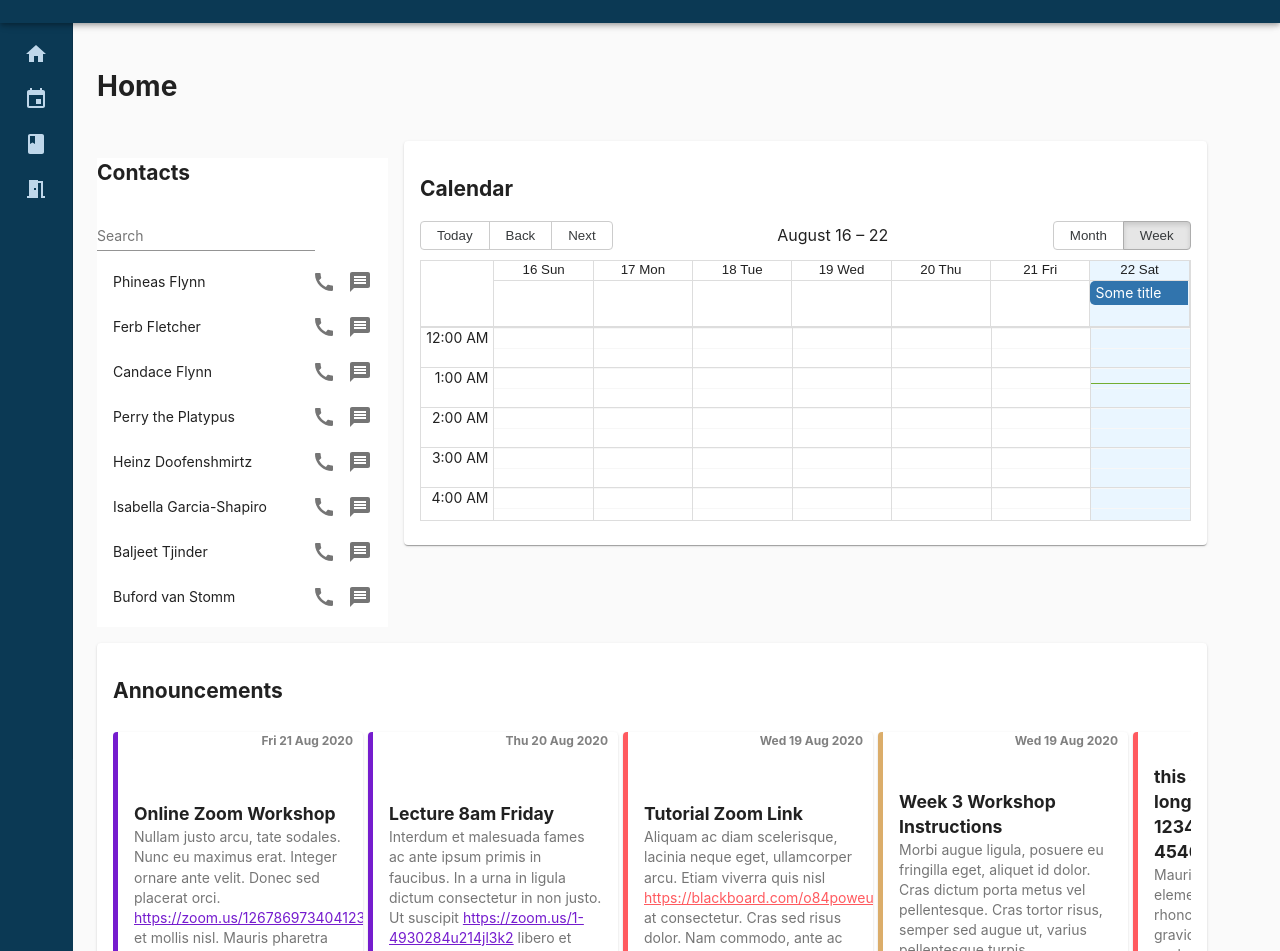
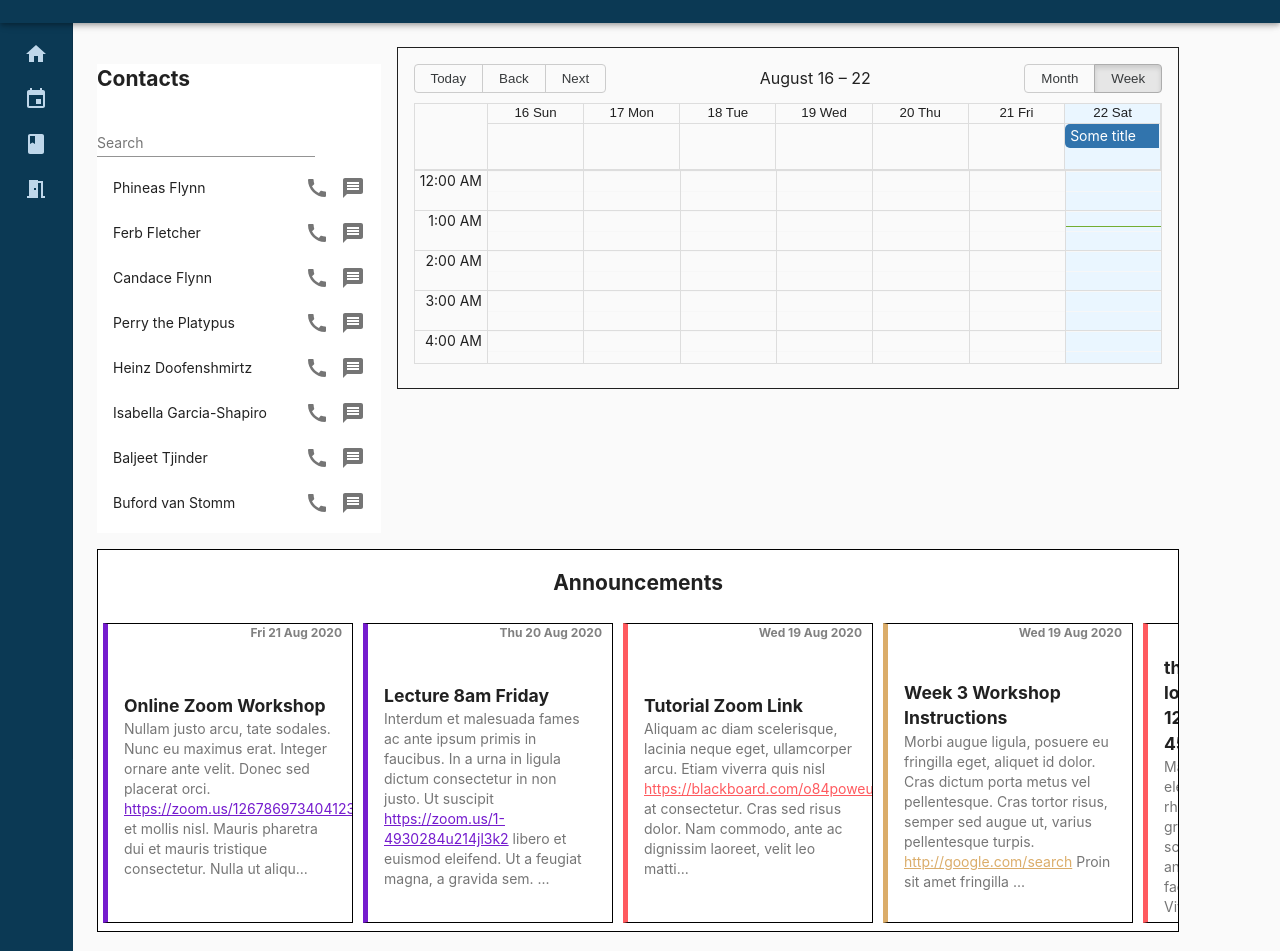
Before and after one commit to doofenshmirtz-deco-inc/OnBoard, a React (Create React App) app in the folder client/: page / in a window 1280 px wide. Shown: the part 41-992 px from the top of the page. Built offline with nearby package versions, Linux system fonts and the light colour scheme; the HTML template or start-up script is replaced by a standard one; a web font is replaced by a local one.

Commit message:
More various component changes

```diff
--- a/client/src/components/Announcements.tsx
+++ b/client/src/components/Announcements.tsx
@@ -6,18 +6,20 @@ import ListItemText from "@material-ui/core/ListItemText";
 import Typography from "@material-ui/core/Typography";
 import announcements from "./announcements.json";
 import { TextToLinks } from "../utils/string";
-import Card from '@material-ui/core/Card';
-import CardContent from '@material-ui/core/CardContent';
 
 const useStyles = makeStyles((theme: Theme) =>
   createStyles({
     root: {
+      backgroundColor: theme.palette.background.paper,
       maxHeight: 400,
       overflow: "hidden",
+      border: "1px solid black",
     },
     enrolledClass: {
       height: 300, // Subject to change
       minWidth: 250,
+      border: "1px solid black",
+      marginLeft: "5px",
       marginRight: "5px",
       overflow: "hidden",
     },
@@ -65,7 +67,6 @@ function onClickHandler(link: string) {
 function renderAnnouncement(announcementObj: any, classes: any, key: number) {
   let trimmedesc = getDescription(announcementObj);
   return (
-    <Card className={classes.enrolledClass}>
     <ListItem
       button
       className={classes.enrolledClass}
@@ -77,7 +78,6 @@ function renderAnnouncement(announcementObj: any, classes: any, key: number) {
         fontSize: "1.1rem",
       }}
     >
-
       <ListItemText
         // Forbidden br tag, I'm going to web dev jail
         primary={
@@ -96,22 +96,19 @@ function renderAnnouncement(announcementObj: any, classes: any, key: number) {
         }
       />
     </ListItem>
-    </Card>
   );
 }
 
 export default function Announcements() {
   const classes = useStyles();
   return (
-    <Card className={classes.root}>
-      <CardContent>
-      <h2>Announcements</h2>
+    <div className={classes.root}>
+      <h2 className={classes.heading}>Announcements</h2>
       <List className={classes.classList}>
         {Object.values(announcements).map((item, index) =>
           renderAnnouncement(item, classes, index)
         )}
       </List>
-      </CardContent>
-    </Card>
+    </div>
   );
 }
--- a/client/src/components/Cal.tsx
+++ b/client/src/components/Cal.tsx
@@ -4,6 +4,9 @@ import React from "react";
 import "react-big-calendar/lib/css/react-big-calendar.css";
 import Card from '@material-ui/core/Card';
 import CardContent from '@material-ui/core/CardContent';
+import classes from "*.module.css";
+import { makeStyles, Theme, createStyles } from "@material-ui/core/styles";
+import Box from '@material-ui/core/Box';
 
 const localizer = momentLocalizer(moment);
 
@@ -17,10 +20,17 @@ const myEventsList = {
   ],
 };
 
-const MyCalendar = () => (
-  <Card>
+const defaultProps = {
+  bgcolor: 'background.paper',
+  m: 1,
+  borderColor: 'text.primary',
+};
+
+
+export default function MyCalendar() {
+  return (
+  <Box border={1}>
     <CardContent>
-    <h2>Calendar</h2>
     <Calendar
       localizer={localizer}
       events={myEventsList.events}
@@ -31,7 +41,6 @@ const MyCalendar = () => (
       style={{ height: 300 }}
     />
     </CardContent>
-  </Card>
+  </Box>
 );
-
-export default MyCalendar;
+}
--- a/client/src/modules/Home/index.tsx
+++ b/client/src/modules/Home/index.tsx
@@ -25,9 +25,6 @@ const Home = () => {
   const classes = useStyles();
   return (
     <Grid container className={classes.root} spacing={2}>
-      <Grid item xs={11}>
-      <h1>Home</h1>
-      </Grid>
       <Grid item xs={3}>
       <ContactList />
       </Grid>
```
